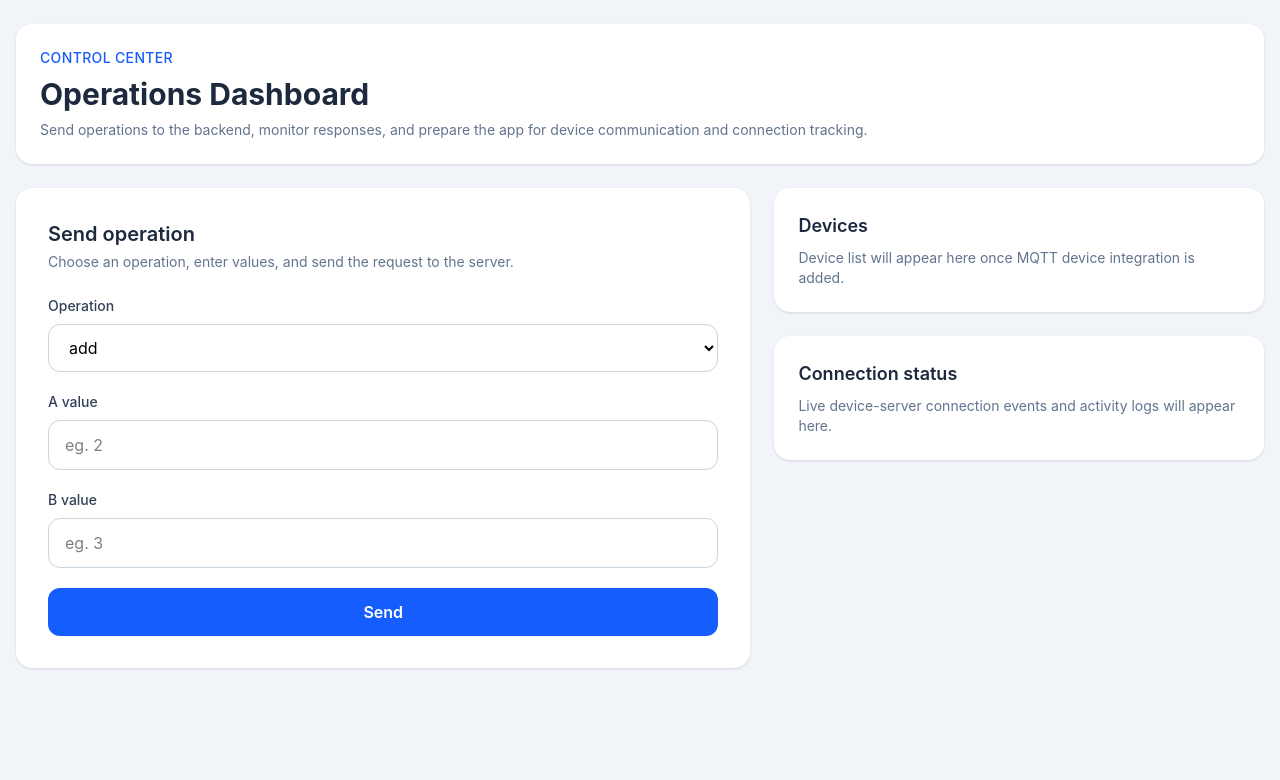
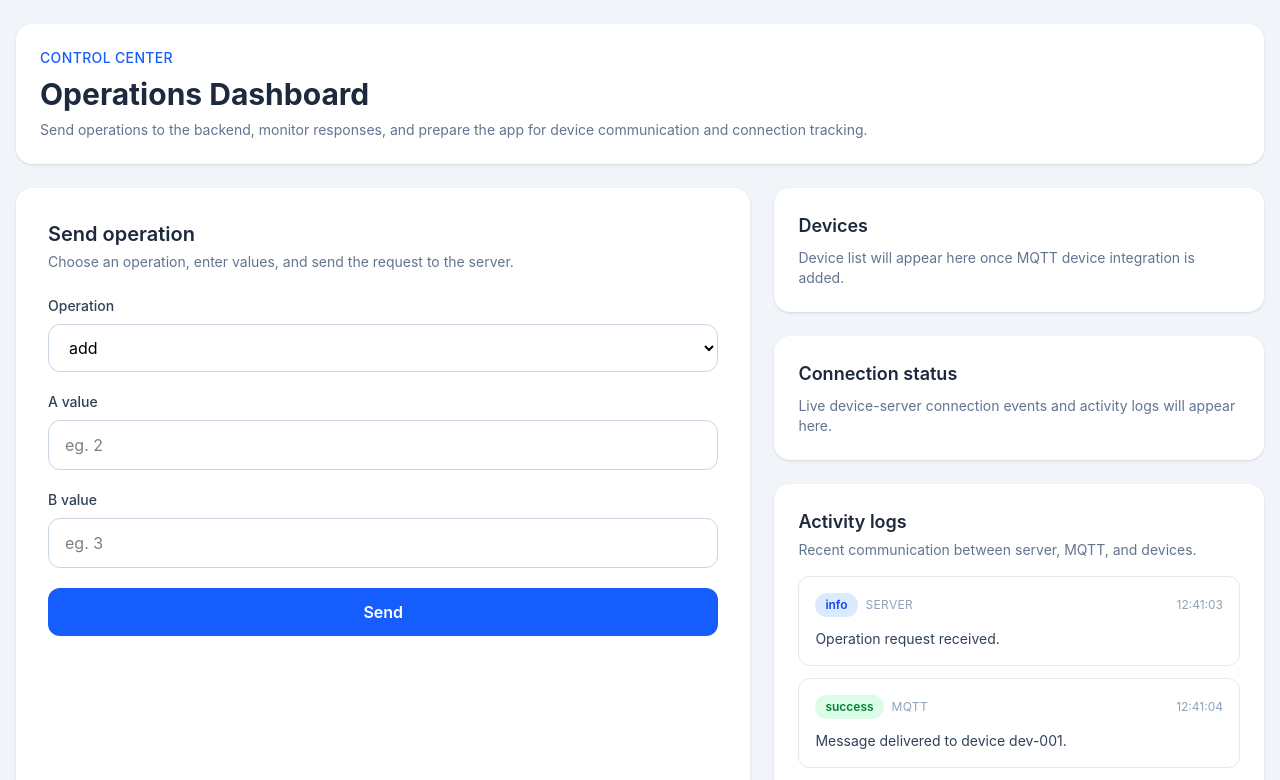
Before and after one commit to karber9/Projekt-IoT, a Next.js app in the folder frontend/: page / in a window 1280 px wide. Shown: the top 780 px of the page. Built offline with nearby package versions, Linux system fonts and the light colour scheme.

Commit message:
feat: add LogsPanel and LogItemCard components to display activity logs

```diff
--- a/frontend/app/page.tsx
+++ b/frontend/app/page.tsx
@@ -7,6 +7,7 @@ import OperationResponseCard from "@/components/OperationResponseCard";
 import ErrorAlert from "@/components/ErrorAlert";
 import DevicesPanel from "@/components/DevicesPanel";
 import ConnectionStatusPanel from "@/components/ConnectionStatusPanel";
+import LogsPanel from "@/components/LogsPanel";
 import { validateOperationValues } from "@/features/validation";
 import type { Operation } from "@/features/types";
 
@@ -98,6 +99,7 @@ export default function Home() {
         <aside className="space-y-6">
           <DevicesPanel />
           <ConnectionStatusPanel />
+          <LogsPanel />
         </aside>
       </div>
     </div>
--- /dev/null
+++ b/frontend/components/LogItemCard.tsx
@@ -0,0 +1,35 @@
+import type { LogItem } from "@/data/mockLogs";
+
+type LogItemCardProps = {
+  log: LogItem;
+};
+
+const levelClasses = {
+  info: "bg-blue-100 text-blue-700",
+  success: "bg-green-100 text-green-700",
+  warning: "bg-yellow-100 text-yellow-700",
+  error: "bg-red-100 text-red-700",
+};
+
+export default function LogItemCard({ log }: LogItemCardProps) {
+  return (
+    <div className="rounded-xl border border-slate-200 p-4">
+      <div className="flex items-center justify-between gap-3">
+        <div className="flex items-center gap-2">
+          <span
+            className={`rounded-full px-2.5 py-1 text-xs font-semibold ${levelClasses[log.level]}`}
+          >
+            {log.level}
+          </span>
+          <span className="text-xs uppercase tracking-wide text-slate-400">
+            {log.source}
+          </span>
+        </div>
+
+        <span className="text-xs text-slate-400">{log.timestamp}</span>
+      </div>
+
+      <p className="mt-3 text-sm text-slate-700">{log.message}</p>
+    </div>
+  );
+}
--- /dev/null
+++ b/frontend/components/LogsPanel.tsx
@@ -0,0 +1,21 @@
+import { mockLogs } from "@/data/mockLogs";
+import LogItemCard from "@/components/LogItemCard";
+
+export default function LogsPanel() {
+  return (
+    <section className="rounded-2xl bg-white p-6 shadow-sm">
+      <div className="mb-4">
+        <h2 className="text-lg font-semibold text-slate-800">Activity logs</h2>
+        <p className="mt-1 text-sm text-slate-500">
+          Recent communication between server, MQTT, and devices.
+        </p>
+      </div>
+
+      <div className="space-y-3">
+        {mockLogs.map((log) => (
+          <LogItemCard key={log.id} log={log} />
+        ))}
+      </div>
+    </section>
+  );
+}
--- /dev/null
+++ b/frontend/data/mockLogs.ts
@@ -0,0 +1,38 @@
+export type LogItem = {
+    id: string;
+    timestamp: string;
+    level: "info" | "success" | "warning" | "error";
+    source: string;
+    message: string;
+  };
+
+  export const mockLogs: LogItem[] = [
+    {
+      id: "log-001",
+      timestamp: "12:41:03",
+      level: "info",
+      source: "server",
+      message: "Operation request received.",
+    },
+    {
+      id: "log-002",
+      timestamp: "12:41:04",
+      level: "success",
+      source: "mqtt",
+      message: "Message delivered to device dev-001.",
+    },
+    {
+      id: "log-003",
+      timestamp: "12:41:05",
+      level: "info",
+      source: "device",
+      message: "Device dev-001 acknowledged operation.",
+    },
+    {
+      id: "log-004",
+      timestamp: "12:41:08",
+      level: "warning",
+      source: "mqtt",
+      message: "Device dev-003 heartbeat delayed.",
+    },
+  ];
```
